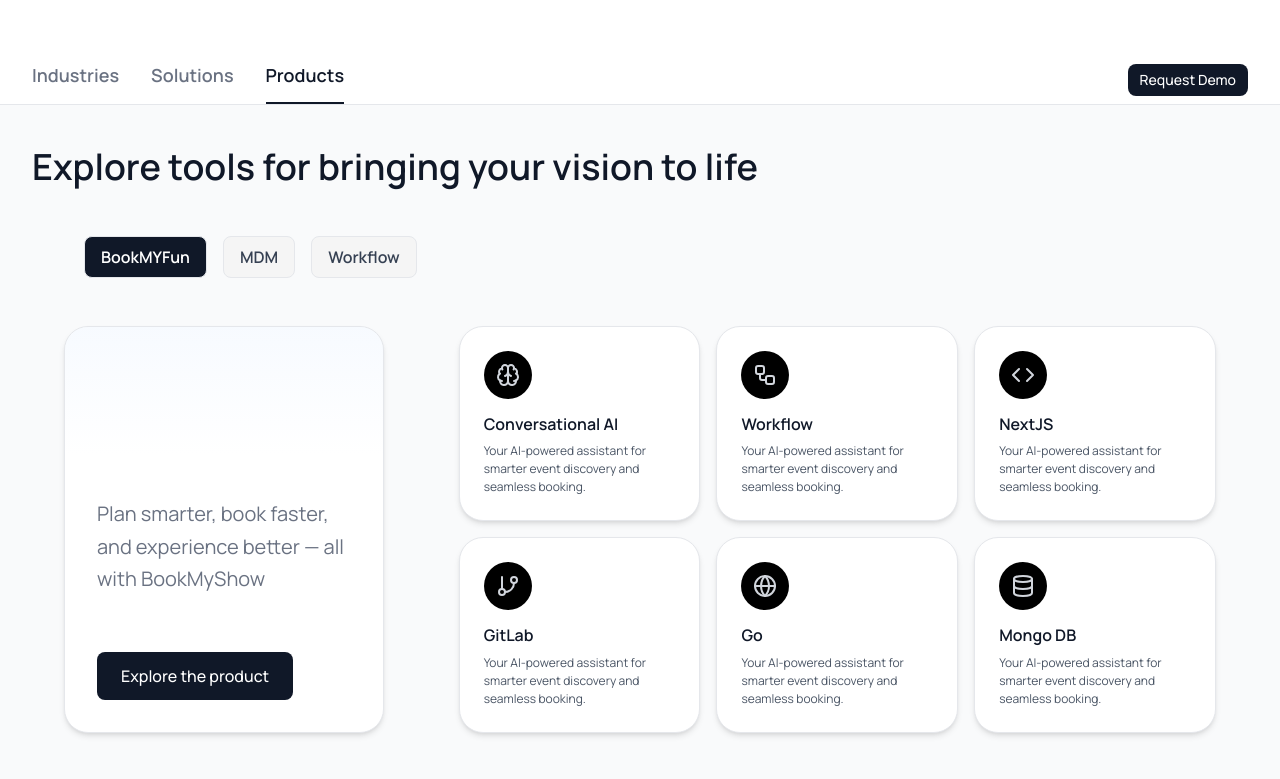
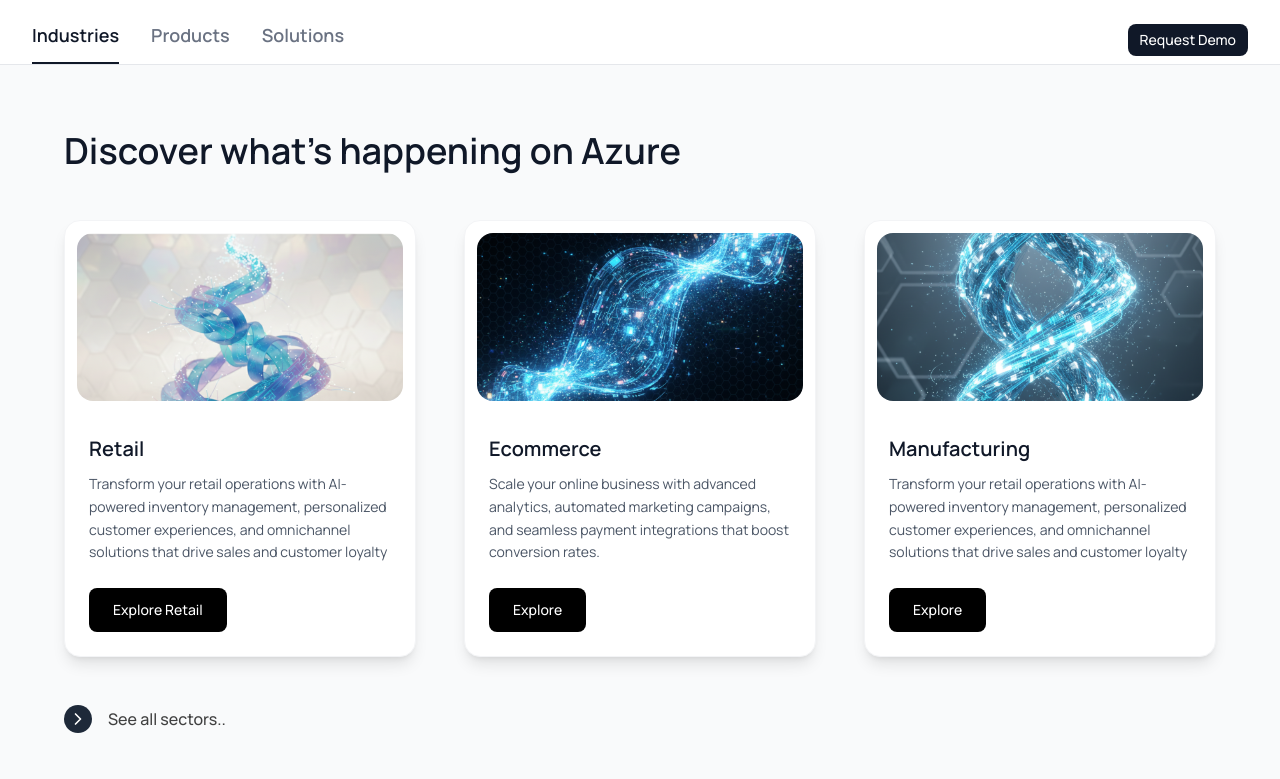
Before and after one commit to ShashankPole/KeeHoo-web-site, a Next.js app: page / in a window 1280 px wide. Shown: the part 1320-2099 px from the top of the page. Built offline with nearby package versions, Linux system fonts and the light colour scheme.

Commit message:
new changes updated

```diff
--- a/src/components/IndustriesSection.tsx
+++ b/src/components/IndustriesSection.tsx
@@ -7,13 +7,13 @@
 import { SolutionsPanel } from "@/components/industries/SolutionsPanel"
 
 export function IndustriesSection() {
-  const [activeTab, setActiveTab] = useState("products")
+  const [activeTab, setActiveTab] = useState("industries")
   const fadeRef = useScrollFadeIn({ threshold: 0.1 })
 
   const tabs = [
     { id: "industries", label: "Industries" },
-    { id: "solutions", label: "Solutions" },
-    { id: "products", label: "Products" }
+    { id: "products", label: "Products" },
+    { id: "solutions", label: "Solutions" }
   ]
 
   const filters = [
@@ -31,7 +31,7 @@
           : 'opacity-0 translate-y-16'
       }`}
     >
-      <div className="border-b border-gray-200 bg-white my-10 ">
+      <div className="border-b border-gray-200 bg-white my- ">
         <div className="max-w-7xl mx-auto px-4 sm:px-6 lg:px-8 flex justify-between items-center  h-12 ">
           <div className="flex space-x-8">
             {tabs.map((tab) => (
@@ -53,17 +53,19 @@
           <button className="bg-gray-900 text-sm text-white px-3 py-1.5 rounded-lg font-medium hover:bg-gray-800 transition-colors">Request Demo</button>
         </div>
       </div>
-      <div className="max-w-7xl mx-auto px-4 sm:px-6 lg:px-8">
 
 
-        {/* Main Title */}
-        <div className="text-start mb-12">
-          <h2 className="text-4xl font-bold text-gray-900 mb-8">
-            Explore tools for bringing your vision to life
-          </h2>
+
+      <div className="max-w-7xl mx-auto px-4 sm:px-6 lg:px-8">
+        <div id="industries" className="scroll-mt-24">
+          <IndustriesPanel />
         </div>
+      </div>
 
-        {/* Continuous sections; tabs just scroll into view */}
+
+
+      {/* Products section */}
+      <div className="max-w-7xl mx-auto px-4 sm:px-6 lg:px-8">
         <div id="products" className="scroll-mt-24">
           <ProductsPanel />
         </div>
@@ -77,13 +79,6 @@
         </div>
       </div>
 
-      {/* Return to constrained width for the next section */}
-      <div className="max-w-7xl mx-auto px-4 sm:px-6 lg:px-8">
-        <div id="industries" className="scroll-mt-24">
-          <IndustriesPanel />
-        </div>
-      </div>
-
     </section>
   )
 }
--- a/src/components/industries/IndustriesPanel.tsx
+++ b/src/components/industries/IndustriesPanel.tsx
@@ -1,13 +1,93 @@
 "use client"
 
 import React from "react"
+import { ChevronRight } from "lucide-react"
+
+type Industry = {
+  id: string
+  title: string
+  description: string
+  imageSrc: string
+  buttonText: string
+}
+
+const industries: Industry[] = [
+  {
+    id: "retail",
+    title: "Retail",
+    description:
+      "Transform your retail operations with AI-powered inventory management, personalized customer experiences, and omnichannel solutions that drive sales and customer loyalty",
+    imageSrc: "/images/retail-bg.png",
+    buttonText: "Explore Retail",
+  },
+  {
+    id: "ecommerce",
+    title: "Ecommerce",
+    description:
+      "Scale your online business with advanced analytics, automated marketing campaigns, and seamless payment integrations that boost conversion rates.",
+    imageSrc: "/images/media-bg.png",
+    buttonText: "Explore",
+  },
+  {
+    id: "manufacturing",
+    title: "Manufacturing",
+    description:
+      "Transform your retail operations with AI-powered inventory management, personalized customer experiences, and omnichannel solutions that drive sales and customer loyalty",
+    imageSrc: "/images/manufacturing-bg.png",
+    buttonText: "Explore",
+  },
+]
 
 export function IndustriesPanel() {
   return (
-    <div className="text-center py-12">
-      <h3 className="text-2xl font-bold text-gray-900 mb-4">Industries Coming Soon</h3>
-      <p className="text-gray-600">We're working on comprehensive industry solutions for your business needs.</p>
-    </div>
+    <section id="industries" className="py-16 ">
+      <div className="max-w-7xl mx-auto px-4 sm:px-6 lg:px-8">
+
+        <div className="text-start mb-12">
+          <h2 className="text-4xl font-bold text-gray-900 mb-8">
+          Discover what's happening on Azure
+          </h2>
+        </div>
+
+
+        <div className="grid grid-cols-1 md:grid-cols-3 gap-12">
+          {industries.map((industry) => (
+            <div
+              key={industry.id}
+              className="bg-white rounded-2xl shadow-lg overflow-hidden border border-gray-100 hover:shadow-xl transition-shadow duration-300"
+            >
+              <div className="relative h-48 w-full p-3 ">
+                <img
+                  src={industry.imageSrc}
+                  alt={industry.title}
+                  className="w-full h-full object-cover rounded-2xl"
+                />
+              </div>
+              <div className="p-6">
+                <h3 className="text-xl font-bold text-gray-900 mb-3">
+                  {industry.title}
+                </h3>
+                <p className="text-gray-600 text-sm mb-6 leading-relaxed">
+                  {industry.description}
+                </p>
+                <button className="px-6 py-3 bg-black text-white rounded-lg hover:bg-gray-800 transition-colors text-sm font-medium">
+                  {industry.buttonText}
+                </button>
+              </div>
+            </div>
+          ))}
+        </div>
+
+
+        <div className="mt-12 flex items-center text-gray-700 hover:text-gray-900 transition-colors cursor-pointer">
+           <div className="w-7 h-7 mr-4 bg-gray-800 rounded-2xl flex items-center justify-center">
+           <ChevronRight className="w-5 h-5 text-white" />
+           </div>
+          <span className="font-medium text-neutral-700">See all sectors..</span>
+        </div>
+
+      </div>
+    </section>
   )
 }
 
--- a/src/components/industries/ProductsPanel.tsx
+++ b/src/components/industries/ProductsPanel.tsx
@@ -59,9 +59,14 @@
 
       {/* Main Title */}
       <div className="text-start mb-12">
+          <h2 className="text-4xl font-bold text-gray-900 mb-8">
+            Explore tools for bringing your vision to life
+          </h2>
+        </div>
+
 
         {/* Filter Buttons */}
-        <div className="flex justify-start space-x-4 ml-5">
+        <div className="flex justify-start space-x-4 my-5">
           {filters.map((filter) => (
             <button
               key={filter.id}
@@ -79,7 +84,7 @@
       </div>
 
       {/* Content based on active tab */}
-        <div ref={productsRef} id="products-section" className="grid grid-cols-1 lg:grid-cols-3 gap-8">
+        <div ref={productsRef} id="products-section" className="grid grid-cols-1 lg:grid-cols-3 gap-8 px-8" >
           {/* Large Featured Card */}
           <div className="lg:col-span-1 w-80">
             <div className="bg-white rounded-3xl p-8 h-full  shadow-md border border-gray-200 relative overflow-hidden">
@@ -142,16 +147,16 @@
 
 
 
-      {/* See all Products Link */}
-      {activeTab === "products" && (
-        <div className="mt-12 flex items-center text-gray-700 hover:text-gray-900 transition-colors cursor-pointer">
+
+        <div className="mt-12 flex items-center text-gray-700 hover:text-gray-900 transition-colors cursor-pointer px-8">
            <div className="w-7 h-7 mr-4 bg-gray-800 rounded-2xl flex items-center justify-center">
            <ChevronRight className="w-5 h-5 text-white" />
            </div>
           <span className="font-medium text-neutral-700">See all Products..</span>
         </div>
-      )}
-    </div>
+
+
+
   </section>
 
   )
--- a/src/components/industries/SolutionsPanel.tsx
+++ b/src/components/industries/SolutionsPanel.tsx
@@ -87,6 +87,7 @@
 
   return (
     <section id="solutions" className="py-16 h-full">
+       <div className="max-w-7xl mx-auto px-4 sm:px-6 lg:px-8">
       {/* Title */}
       <div className="mb-6">
         <h2 className="text-4xl font-extrabold text-neutral-900">Find solutions for putting your ideas into action</h2>
@@ -125,7 +126,7 @@
                 onClick={() => setOpen(open === sln.id ? '' : sln.id)}
                 className="w-full ml-6 flex items-center justify-between py-4 text-gray-900 font-bold"
               >
-                <span className="text-base">{sln.title}</span>
+                <span className="text-base ">{sln.title}</span>
                 <span className="text-xl leading-none">{open === sln.id ? <ChevronUp /> : <ChevronDown />}</span>
               </button>
 
@@ -152,6 +153,7 @@
           </div>
         </div>
       </div>
+      </div>
     </section>
   )
 }
```
